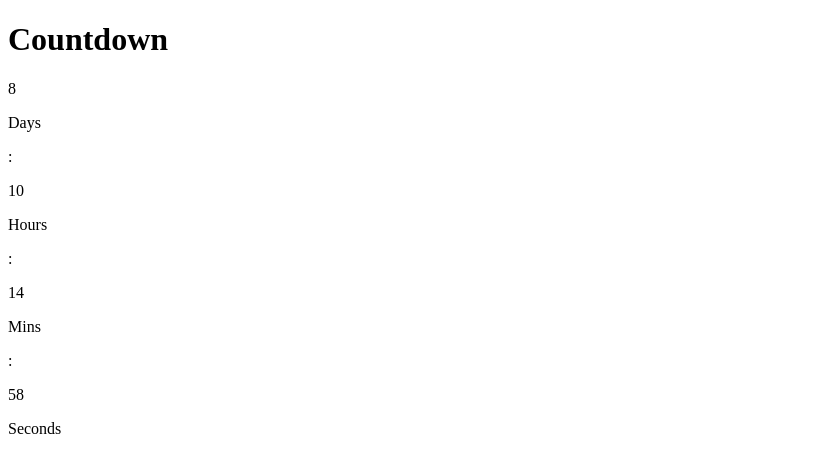
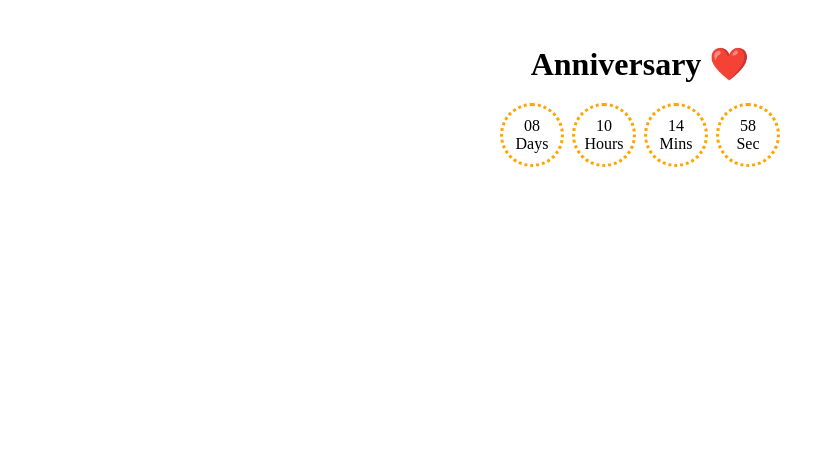
Before and after one commit to Glup3/anniversary-countdown, a React (Vite) app: page / in a window 1280 px wide. Shown: the top 472 px of the page, without its empty margins (0-835 px from the left). Built offline with nearby package versions, Linux system fonts and the light colour scheme.

Commit message:
minimal styling

```diff
--- a/src/App.tsx
+++ b/src/App.tsx
@@ -1,7 +1,7 @@
 import React from 'react'
 import { CountdownTimer } from './CountdownTimer'
 
-const ANNIVERSARY = new Date(2022, 9, 20)
+const ANNIVERSARY_DATE = new Date(2022, 9, 20)
 
 function addDays(date: Date, days: number): Date {
     const newDate = new Date(date)
@@ -10,11 +10,24 @@ function addDays(date: Date, days: number): Date {
 }
 
 function App() {
-    const targetDate = addDays(ANNIVERSARY, 10)
+    const targetDate = addDays(ANNIVERSARY_DATE, 10)
 
     return (
-        <div>
-            <h1>Countdown</h1>
+        <div
+            style={{
+                display: 'flex',
+                flexDirection: 'column',
+                alignItems: 'center',
+                paddingTop: '16px',
+            }}
+        >
+            <h1
+                style={{
+                    marginBottom: '20px',
+                }}
+            >
+                Anniversary ❤️
+            </h1>
             <CountdownTimer targetDate={targetDate} />
         </div>
     )
--- a/src/CountdownTimer.tsx
+++ b/src/CountdownTimer.tsx
@@ -1,4 +1,6 @@
 import React, { FC } from 'react'
+import { CountdownUnit } from './CountdownUnit'
+
 import { useCountdown } from './useCountdown'
 
 interface CountdownTimerProps {
@@ -9,53 +11,19 @@ export const CountdownTimer: FC<CountdownTimerProps> = ({ targetDate }) => {
     const [days, hours, minutes, seconds] = useCountdown(targetDate)
 
     if (days + hours + minutes + seconds <= 0) {
-        return <ExpiredNotice />
-    } else {
-        return <ShowCounter days={days} hours={hours} minutes={minutes} seconds={seconds} />
+        return <div>Insert Insane Confetti Animation</div>
     }
-}
 
-const ExpiredNotice = () => {
     return (
-        <div className="expired-notice">
-            <span>Expired!!!</span>
-            <p>Please select a future date and time.</p>
+        <div
+            style={{
+                display: 'flex',
+            }}
+        >
+            <CountdownUnit time={days} text="Days" />
+            <CountdownUnit time={hours} text="Hours" />
+            <CountdownUnit time={minutes} text="Mins" />
+            <CountdownUnit time={seconds} text="Sec" />
         </div>
     )
 }
-
-interface ShowCounterProps {
-    days: number
-    hours: number
-    minutes: number
-    seconds: number
-}
-
-const ShowCounter: FC<ShowCounterProps> = ({ days, hours, minutes, seconds }) => {
-    return (
-        <div className="show-counter">
-            <DateTimeDisplay value={days} type={'Days'} isDanger={days <= 3} />
-            <p>:</p>
-            <DateTimeDisplay value={hours} type={'Hours'} isDanger={false} />
-            <p>:</p>
-            <DateTimeDisplay value={minutes} type={'Mins'} isDanger={false} />
-            <p>:</p>
-            <DateTimeDisplay value={seconds} type={'Seconds'} isDanger={false} />
-        </div>
-    )
-}
-
-interface DateTimeDisplayProps {
-    value: number
-    type: string
-    isDanger: boolean
-}
-
-const DateTimeDisplay: FC<DateTimeDisplayProps> = ({ value, type, isDanger }) => {
-    return (
-        <div className={isDanger ? 'countdown danger' : 'countdown'}>
-            <p>{value}</p>
-            <span>{type}</span>
-        </div>
-    )
-}
--- /dev/null
+++ b/src/CountdownUnit.tsx
@@ -0,0 +1,29 @@
+import React, { FC } from 'react'
+
+interface CountdownUnitProps {
+    time: number
+    text: string
+}
+
+export const CountdownUnit: FC<CountdownUnitProps> = ({ time, text }) => {
+    return (
+        <div
+            style={{
+                display: 'flex',
+                flexDirection: 'column',
+                alignItems: 'center',
+                justifyContent: 'center',
+                width: '50px',
+                height: '50px',
+                margin: '0px 4px',
+                padding: '4px',
+                borderRadius: '50%',
+                borderColor: 'orange',
+                borderStyle: 'dotted',
+            }}
+        >
+            <div>{time.toString().padStart(2, '0')}</div>
+            <div>{text}</div>
+        </div>
+    )
+}
```
